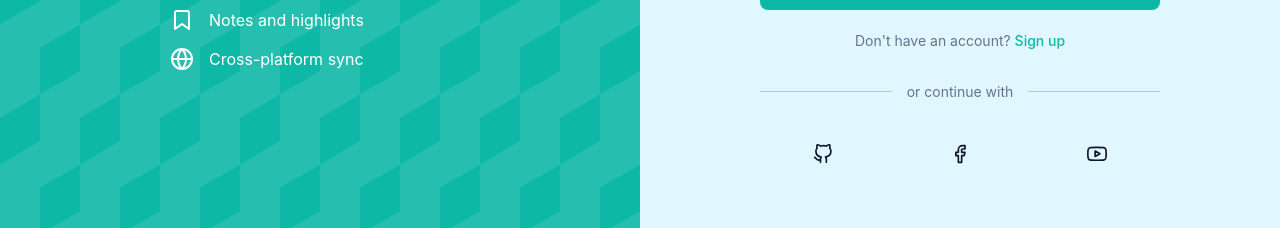
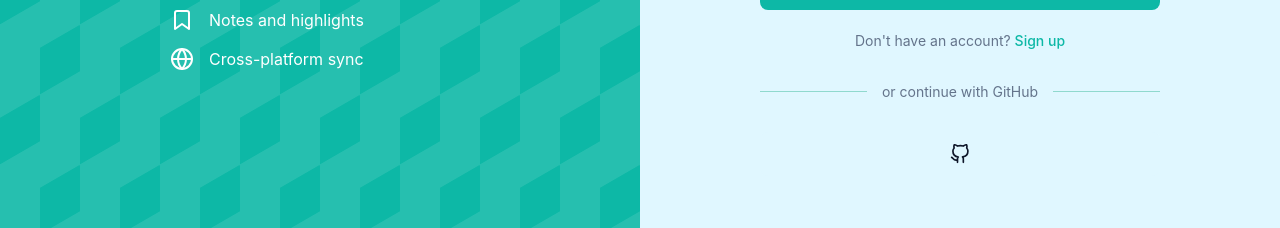
Before and after one commit to MR-0312/Vidyarth, a React (Vite) app in the folder frontend/: page /login in a window 1280 px wide. Shown: the part 465-693 px from the top of the page. Built offline with nearby package versions, Linux system fonts and the light colour scheme; no server answers.

Commit message:
removed other social buttons other than github

```diff
--- a/frontend/src/pages/Login.tsx
+++ b/frontend/src/pages/Login.tsx
@@ -507,7 +507,7 @@ const Login = () => {
               style={{ flex: "1", height: "1px", backgroundColor: "var(--divider-color)" }}
             ></div>
             <span style={{ color: "var(--text-muted)", fontSize: "14px" }}>
-              or continue with
+              or continue with GitHub
             </span>
             <div
               style={{ flex: "1", height: "1px", backgroundColor: "var(--divider-color)" }}
@@ -525,7 +525,7 @@ const Login = () => {
               onClick={handleGitHubLogin}
               title="Login with GitHub"
               style={{
-                flex: "1",
+                width: "100%",
                 padding: "12px",
                 backgroundColor: "var(--social-btn-bg)",
                 border: "none",
@@ -546,63 +546,6 @@ const Login = () => {
                 />
               </svg>
             </button>
-
-            <button
-              type="button"
-              style={{
-                flex: "1",
-                padding: "12px",
-                backgroundColor: "var(--social-btn-bg)",
-                border: "none",
-                borderRadius: "8px",
-                display: "flex",
-                justifyContent: "center",
-                alignItems: "center",
-                cursor: "pointer",
-              }}
-            >
-              <svg width="20" height="20" viewBox="0 0 24 24" fill="none">
-                <path
-                  d="M18 2h-3a5 5 0 00-5 5v3H7v4h3v8h4v-8h3l1-4h-4V7a1 1 0 011-1h3V2z"
-                  stroke="currentColor"
-                  strokeWidth="2"
-                  strokeLinecap="round"
-                  strokeLinejoin="round"
-                />
-              </svg>
-            </button>
-
-            <button
-              type="button"
-              style={{
-                flex: "1",
-                padding: "12px",
-                backgroundColor: "var(--social-btn-bg)",
-                border: "none",
-                borderRadius: "8px",
-                display: "flex",
-                justifyContent: "center",
-                alignItems: "center",
-                cursor: "pointer",
-              }}
-            >
-              <svg width="20" height="20" viewBox="0 0 24 24" fill="none">
-                <path
-                  d="M22.54 6.42a2.78 2.78 0 00-1.94-2C18.88 4 12 4 12 4s-6.88 0-8.6.46a2.78 2.78 0 00-1.94 2A29 29 0 001 11.75a29 29 0 00.46 5.33A2.78 2.78 0 003.4 19c1.72.46 8.6.46 8.6.46s6.88 0 8.6-.46a2.78 2.78 0 001.94-2 29 29 0 00.46-5.25 29 29 0 00-.46-5.33z"
-                  stroke="currentColor"
-                  strokeWidth="2"
-                  strokeLinecap="round"
-                  strokeLinejoin="round"
-                />
-                <polygon
-                  points="9.75 15.02 15.5 11.75 9.75 8.48 9.75 15.02"
-                  stroke="currentColor"
-                  strokeWidth="2"
-                  strokeLinecap="round"
-                  strokeLinejoin="round"
-                />
-              </svg>
-            </button>
           </div>
         </div>
       </div>
```
